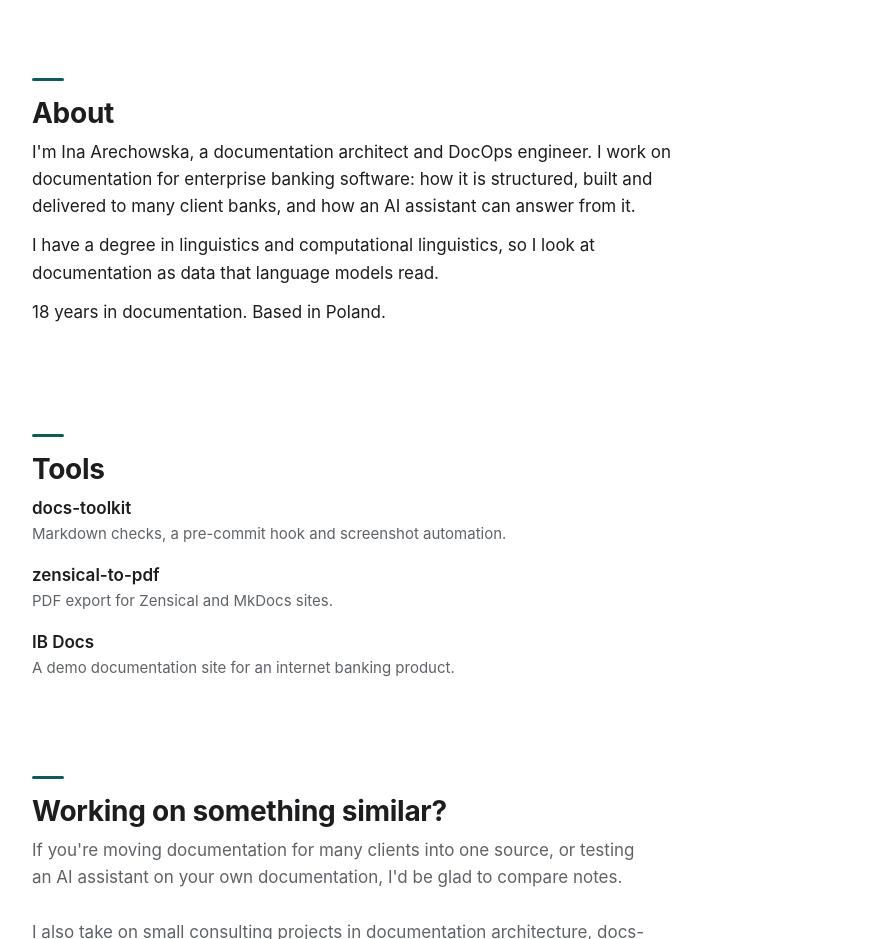
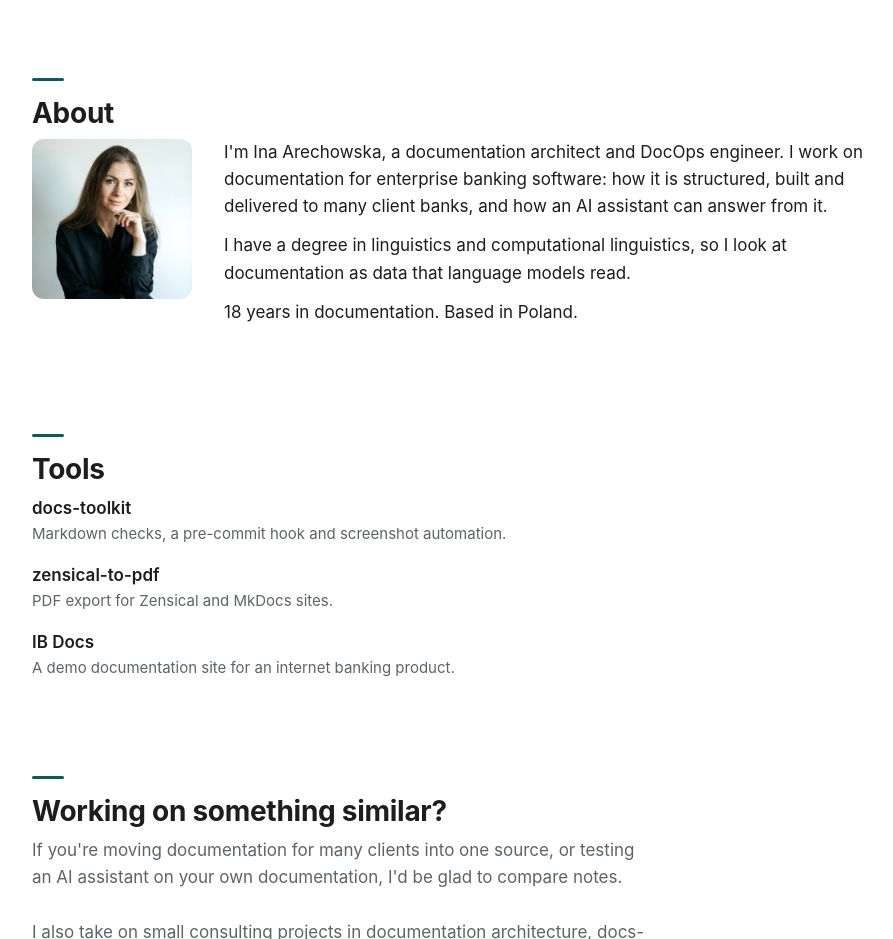
Before and after one commit to arechowska/arechowska.github.io, a plain HTML site: page index.html in a window 1280 px wide. Shown: the part 2000-2939 px from the top of the page, without its empty margins (142-1035 px from the left). Drawn offline with Linux system fonts and the light colour scheme.

Commit message:
About: add photo

```diff
--- a/index.html
+++ b/index.html
@@ -64,6 +64,9 @@ h2::before{content:"";display:block;width:32px;height:3px;background:var(--accen
 .list .when{font-size:13px;color:var(--faint);margin-right:10px}
 .list .soon .t{color:var(--muted)}
 .more{margin-top:20px;font-size:15px}
+.aboutgrid{display:grid;gap:20px 32px;align-items:start}
+@media(min-width:640px){.aboutgrid{grid-template-columns:160px 1fr}}
+.photo{width:160px;height:160px;border-radius:12px;object-fit:cover;display:block}
 .about p{max-width:680px;margin:0 0 12px}
 .contact{display:flex;flex-wrap:wrap;gap:12px 28px;font-size:18px}
 footer{padding:28px 0 40px;color:var(--faint);font-size:14px}
@@ -205,10 +208,13 @@ footer{padding:28px 0 40px;color:var(--faint);font-size:14px}
 
 <section id="about"><div class="wrap">
   <h2>About</h2>
+  <div class="aboutgrid">
+    <img class="photo" src="/photo.jpg" alt="Ina Arechowska" width="160" height="160">
   <div class="about">
     <p>I'm Ina Arechowska, a documentation architect and DocOps engineer. I work on documentation for enterprise banking software: how it is structured, built and delivered to many client banks, and how an AI assistant can answer from it.</p>
     <p>I have a degree in linguistics and computational linguistics, so I look at documentation as data that language models read.</p>
     <p>18 years in documentation. Based in Poland.</p>
+  </div>
   </div>
 </div></section>
 
```
Also changed, not shown: photo.jpg (added).
